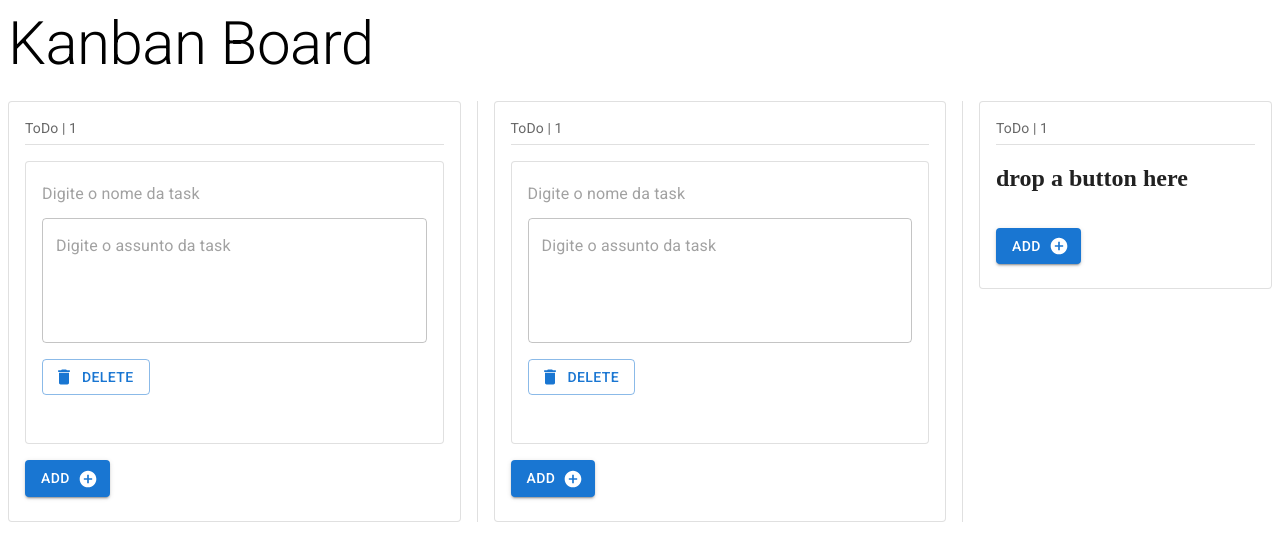
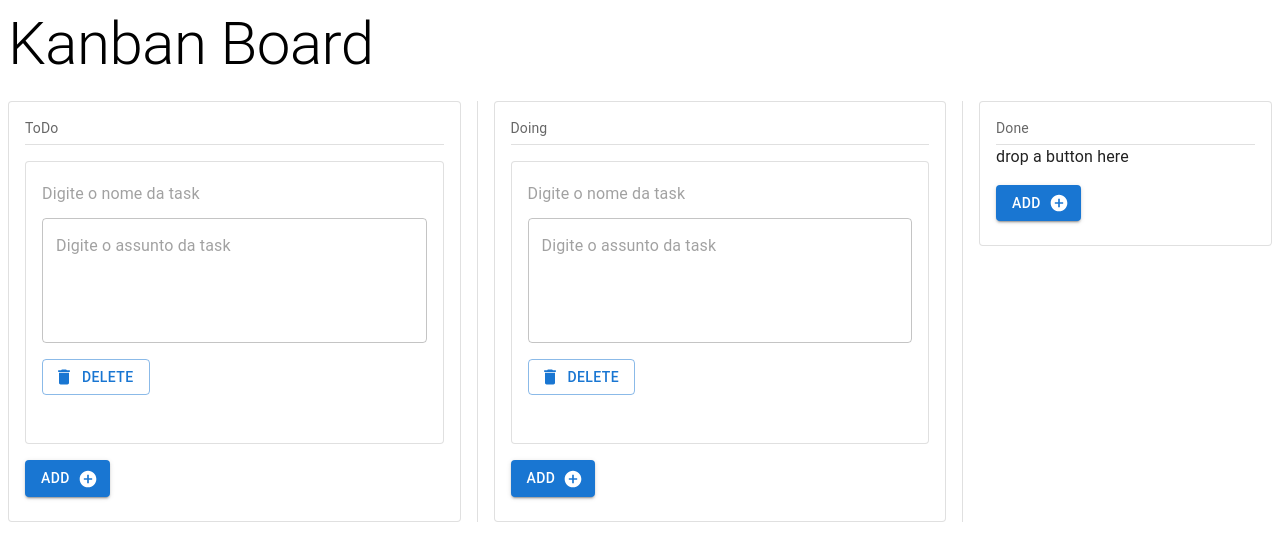
Before and after one commit to ranielm/kanbanboard, a React (Vite) app: page / in a window 1280 px wide. Shown: the top 560 px of the page. Built offline with nearby package versions, Linux system fonts and the light colour scheme.

Commit message:
feat: pass a function as props

```diff
--- a/src/App.tsx
+++ b/src/App.tsx
@@ -1,10 +1,6 @@
 import { Routes, Route } from "react-router-dom";
 import Typography from "@mui/material/Typography";
-import Home from "./pages/Home";
-import "@fontsource/roboto/300.css";
-import "@fontsource/roboto/400.css";
-import "@fontsource/roboto/500.css";
-import "@fontsource/roboto/700.css";
+import GenerateBoard from "./pages/GenerateBoard";
 
 const App = () => {
   return (
@@ -13,7 +9,7 @@ const App = () => {
         Kanban Board
       </Typography>
       <Routes>
-        <Route path="/" element={<Home />} />
+        <Route path="/" element={<GenerateBoard />} />
       </Routes>
     </>
   );
--- a/src/components/OutlinedCard.tsx
+++ b/src/components/OutlinedCard.tsx
@@ -6,16 +6,17 @@ import { ReactNode } from "react";
 import IconButton from "./IconButton";
 
 type OutlinedCardProps = {
+  boardName: string;
   children: ReactNode;
 };
 
-const OutlinedCard = ({ children }: OutlinedCardProps) => {
+const OutlinedCard = ({ children, boardName }: OutlinedCardProps) => {
   return (
     <Box sx={{ minWidth: 275 }}>
       <Card variant="outlined">
         <CardContent>
           <Typography sx={{ fontSize: 14 }} color="text.secondary" gutterBottom>
-            ToDo | 1
+            {boardName}
           </Typography>
           <Divider />
           {children}
--- /dev/null
+++ b/src/components/PrincipalCard.tsx
@@ -0,0 +1,26 @@
+import { DragEvent } from "react";
+import { Box } from "@mui/material";
+import OutlinedCard from "./OutlinedCard";
+import TaskCard from "./TaskCard";
+
+export type PrincipalCardProps = {
+  boardName: string;
+  taskName: string;
+  dragStartHandler: (event: DragEvent<HTMLDivElement>, data: string) => void;
+};
+
+const PrincipalCard = ({
+  boardName,
+  taskName,
+  dragStartHandler
+}: PrincipalCardProps) => {
+  return (
+    <OutlinedCard boardName={boardName}>
+      <Box onDragStart={(event) => dragStartHandler(event, taskName)} draggable>
+        <TaskCard />
+      </Box>
+    </OutlinedCard>
+  );
+};
+
+export default PrincipalCard;
--- /dev/null
+++ b/src/pages/GenerateBoard.tsx
@@ -0,0 +1,68 @@
+import { useState, DragEvent } from "react";
+import { Divider, Stack, Typography } from "@mui/material";
+// TODO: criar exportador de componentes
+import OutlinedCard from "../components/OutlinedCard";
+// import TaskCard from "../components/TaskCard";
+import PrincipalCard from "../components/PrincipalCard";
+
+// type Card = {
+//   title: string;
+//   content: string;
+// };
+
+const GenerateBoard = () => {
+  // type Card = {
+  //   title: string;
+  //   content: string;
+  // };
+  // const [cards, setCards] = useState<Card[]>([]);
+  // The content of the target box
+  const [content, setContent] = useState<string>("drop a button here");
+
+  // This function will be triggered when you start dragging
+  const dragStartHandler = (event: DragEvent<HTMLDivElement>, data: string) => {
+    // eslint-disable-next-line no-console
+    console.log("data dragStartHandler: ", data);
+    event.dataTransfer.setData("text", data);
+  };
+
+  // This function will be triggered when dropping
+  const dropHandler = (event: DragEvent<HTMLDivElement>) => {
+    event.preventDefault();
+    const data = event.dataTransfer.getData("text");
+    // console.log("data dropHandler: ", data);
+    setContent(data);
+  };
+
+  // This makes the third box become droppable
+  const allowDrop = (event: DragEvent<HTMLDivElement>) => {
+    event.preventDefault();
+  };
+
+  return (
+    <Stack
+      direction="row"
+      divider={<Divider orientation="vertical" flexItem />}
+      spacing={2}
+    >
+      {/* TODO: criar array de componentes e variar apenas a task name */}
+      <PrincipalCard
+        dragStartHandler={dragStartHandler}
+        taskName="first task"
+        boardName="ToDo"
+      />
+      <PrincipalCard
+        dragStartHandler={dragStartHandler}
+        taskName="second task"
+        boardName="Doing"
+      />
+      <div onDragOver={allowDrop} onDrop={dropHandler}>
+        <OutlinedCard boardName="Done">
+          <Typography>{content}</Typography>
+        </OutlinedCard>
+      </div>
+    </Stack>
+  );
+};
+
+export default GenerateBoard;
--- a/src/pages/Home.tsx
+++ /dev/null
@@ -1,64 +0,0 @@
-import { useState } from "react";
-import { Divider, Stack } from "@mui/material";
-// TODO: criar exportador de componentes
-import OutlinedCard from "../components/OutlinedCard";
-import TaskCard from "../components/TaskCard";
-
-const Home = () => {
-  // The content of the target box
-  const [content, setContent] = useState<string>("drop a button here");
-
-  // This function will be triggered when you start dragging
-  const dragStartHandler = (
-    event: React.DragEvent<HTMLDivElement>,
-    data: string
-  ) => {
-    // console.log("data dragStartHandler: ", data);
-    event.dataTransfer.setData("text", data);
-  };
-
-  // This function will be triggered when dropping
-  const dropHandler = (event: React.DragEvent<HTMLDivElement>) => {
-    event.preventDefault();
-    const data = event.dataTransfer.getData("text");
-    // console.log("data dropHandler: ", data);
-    setContent(data);
-  };
-
-  // This makes the third box become droppable
-  const allowDrop = (event: React.DragEvent<HTMLDivElement>) => {
-    event.preventDefault();
-  };
-
-  return (
-    <Stack
-      direction="row"
-      divider={<Divider orientation="vertical" flexItem />}
-      spacing={2}
-    >
-      <div
-        onDragStart={(event) => dragStartHandler(event, "first task")}
-        draggable
-      >
-        <OutlinedCard>
-          <TaskCard />
-        </OutlinedCard>
-      </div>
-      <div
-        onDragStart={(event) => dragStartHandler(event, "second task")}
-        draggable
-      >
-        <OutlinedCard>
-          <TaskCard />
-        </OutlinedCard>
-      </div>
-      <div onDragOver={allowDrop} onDrop={dropHandler}>
-        <OutlinedCard>
-          <h2>{content}</h2>
-        </OutlinedCard>
-      </div>
-    </Stack>
-  );
-};
-
-export default Home;
```
